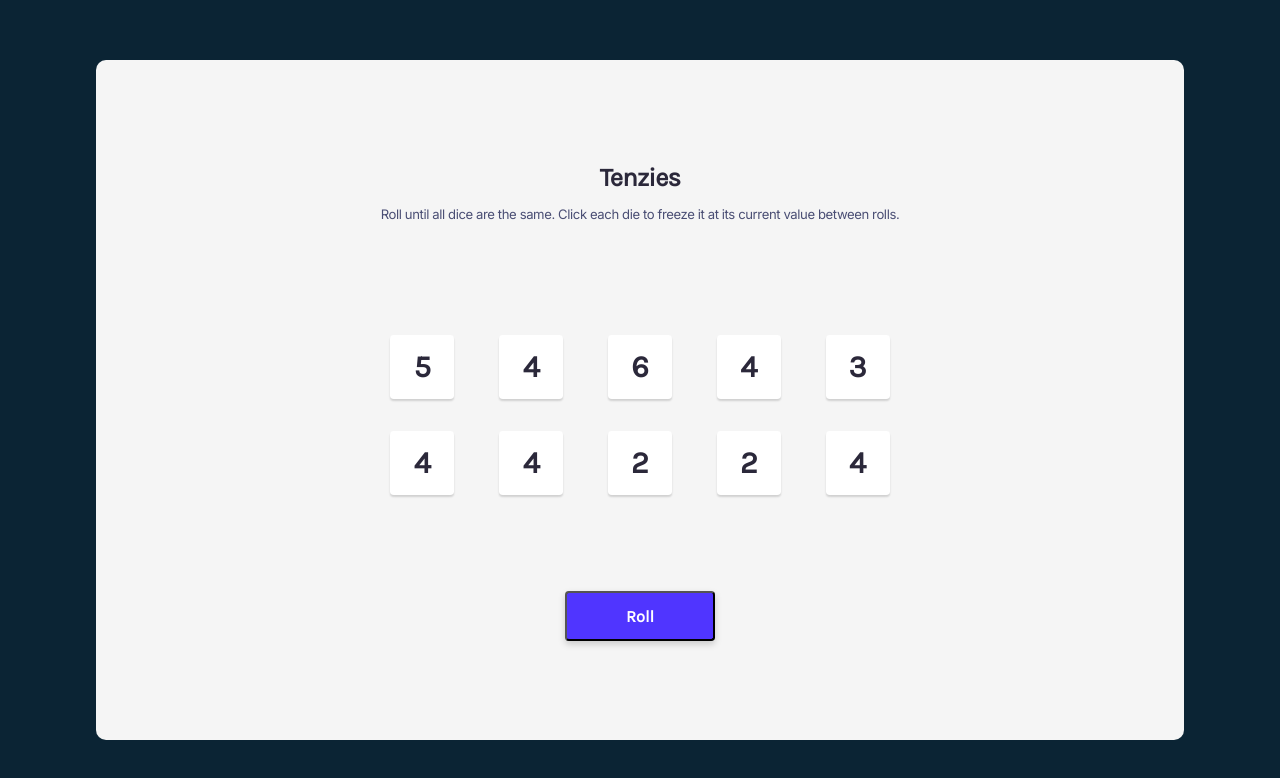
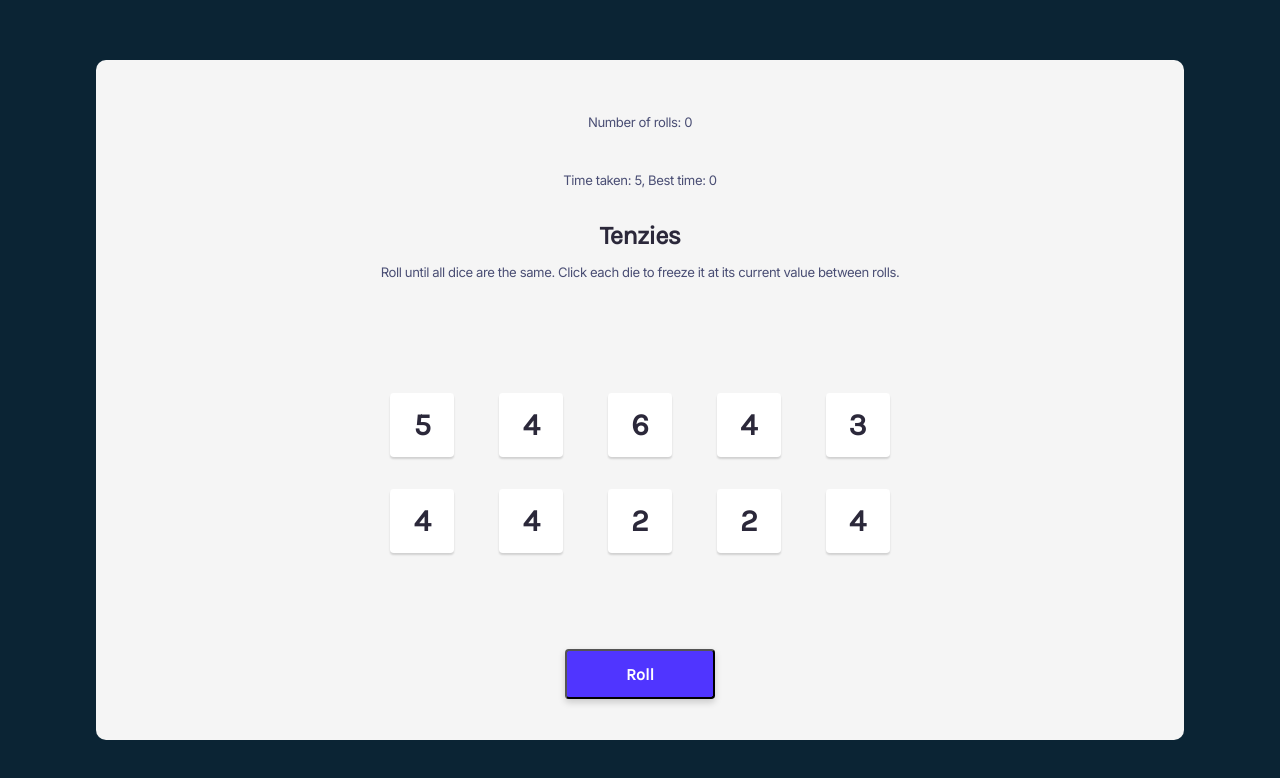
Before and after one commit to rapaktech/tenzies-app, a React (Create React App) app: page / in a window 1280 px wide. Shown: the top 778 px of the page. Built offline with nearby package versions, Linux system fonts and the light colour scheme.

Commit message:
feat: added roll count, timer and best time

```diff
--- a/src/App.css
+++ b/src/App.css
@@ -19,6 +19,20 @@
   width: 85vw;
   height: 85vh;
   border-radius: 10px;
+}
+
+.main--counter {
+  font-family: 'Inter';
+  font-style: normal;
+  font-weight: 400;
+  font-size: 13.1072px;
+  line-height: 16px;
+  display: flex;
+  align-self: center;
+  align-items: center;
+  text-align: center;
+  letter-spacing: -0.03em;
+  color: #4A4E74;
 }
 
 .main--title-container {
--- a/src/App.js
+++ b/src/App.js
@@ -22,7 +22,40 @@ export default function App () {
   }
 
   const [diceNumbers, setDiceNumbers] = React.useState(() => allNewDice());
+  const [numberOfRolls, setNumberOfRolls] = React.useState(() => 0);
+  const [isActive, setIsActive] = React.useState(() => false);
+  const [isPaused, setIsPaused] = React.useState(() => false);
+  const [time, setTime] = React.useState(() => 0);
+  const [bestTime, setBestTime] = React.useState(() => 0);
+
+  React.useEffect(() => {
+    setBestTime(Number(localStorage.getItem('tenzies-best-time')));
+    setIsActive(true);
+    let interval = null;
+
+    if (isActive && !isPaused) {
+      interval = setInterval(() => {
+        setTime((time) => time + 1);
+      }, 1000);
+    } else {
+      clearInterval(interval);
+    }
+    return () => {
+      clearInterval(interval);
+    };
+  }, [isActive, isPaused]);
+
   const [tenzies, setTenzies] = React.useState(() => false);
+
+  React.useEffect(() => {
+    if (tenzies) {
+      setIsPaused(true);
+      if (bestTime > time) {
+        localStorage.setItem('tenzies-best-time', String(time));
+        setBestTime(Number(localStorage.getItem('tenzies-best-time')));
+      }
+    }
+  }, [tenzies, bestTime, time]);
 
   React.useEffect(() => {
     const value = diceNumbers[0].value;
@@ -43,9 +76,14 @@ export default function App () {
   function rollDice (event) {
     if (event.target.value === 'New Game') {
       setTenzies(false);
+      setIsPaused(false);
+      setNumberOfRolls(0);
+      setTime(0);
       setDiceNumbers(allNewDice());
       return;
     }
+
+    setNumberOfRolls(prevState => prevState + 1);
     setDiceNumbers(prevState => prevState.map(die => {
       return die.isHeld ? die : { ...die, value: Math.ceil(Math.random() * 6) }
     }));
@@ -63,6 +101,8 @@ export default function App () {
   return (
     <div className="App">
       <main className='main'>
+        <p className='main--counter'>Number of rolls: {numberOfRolls}</p>
+        <p className='main--counter'>Time taken: {time}, Best time: {bestTime}</p>
         {tenzies && <Confetti />}
         <div className='main--title-container'>
           <div className='main--title'>
```
Also changed, not shown: src/components/Die.css (line endings or trailing spaces).
